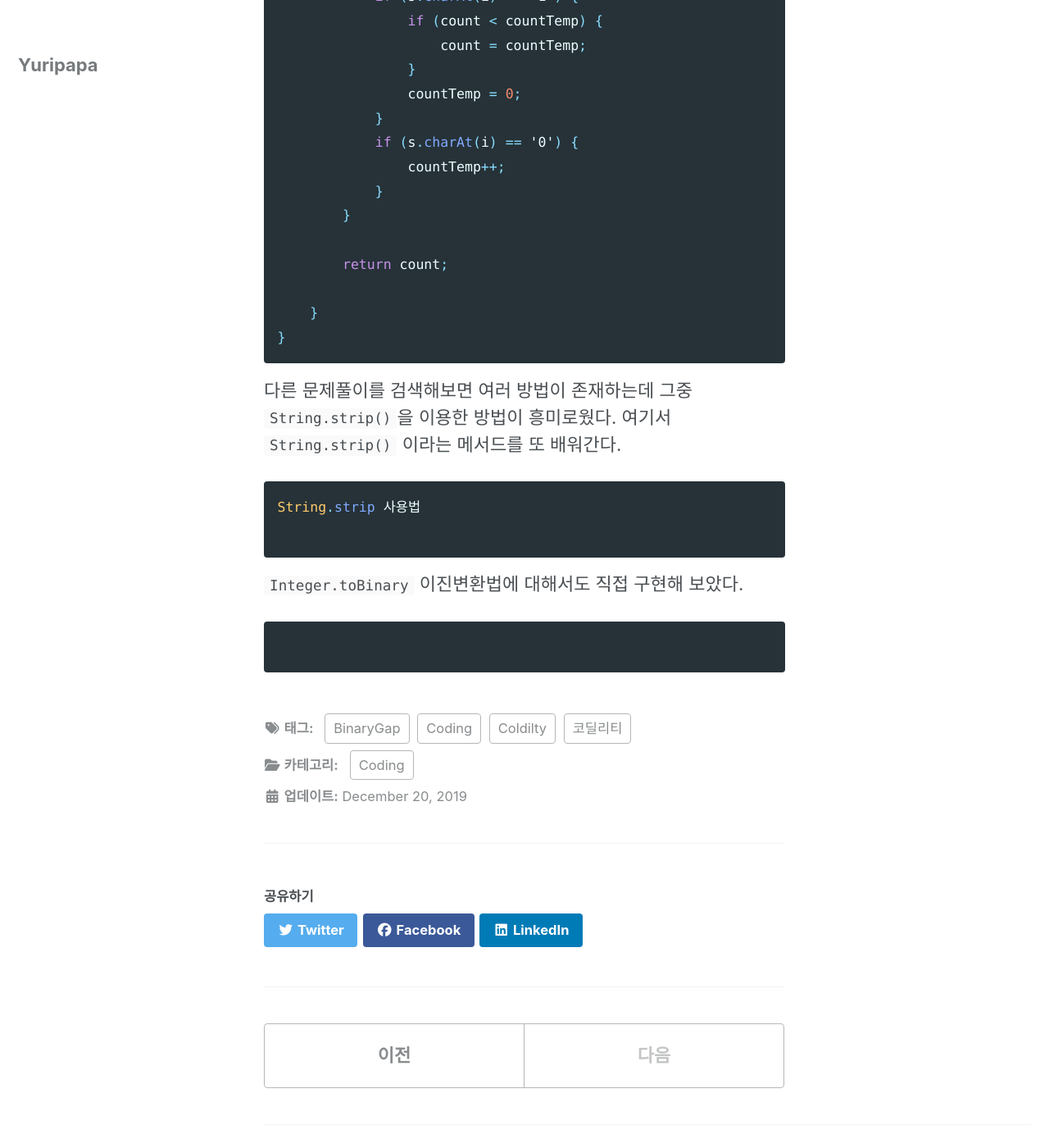
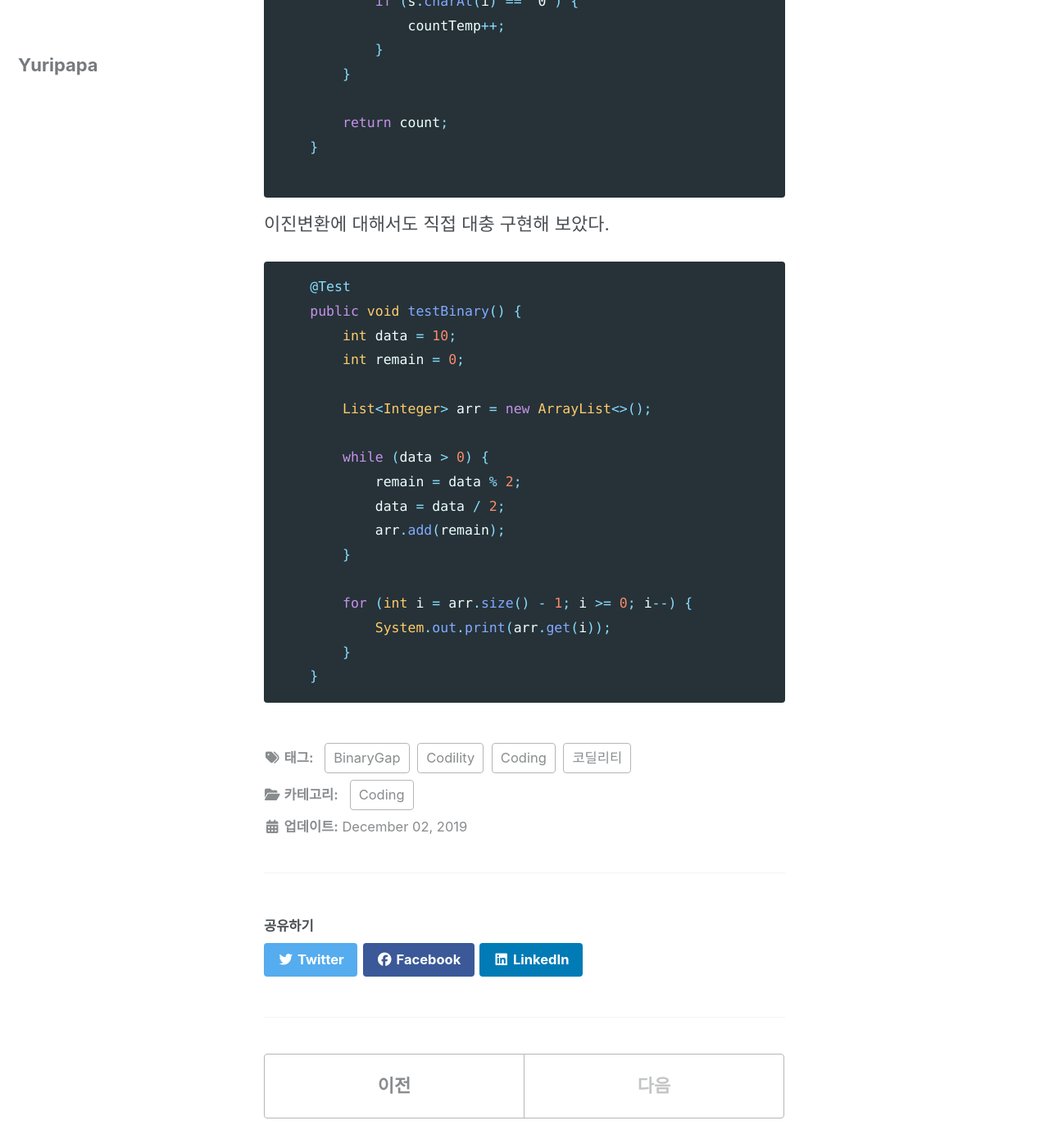
Before and after one commit to yuripapago/yuripapago.github.io, a Jekyll site: the page built from _posts/2019-12-02-Colidity-Lesson1-BinaryGap.md, in a window 1280 px wide and 1400 px high, scrolled down 835 px. Shown: the whole window at 82% size. Built offline with Jekyll 4.4.1, drawn with Linux system fonts in a browser that asks for light colours; cached includes are drawn as plain includes; nearby versions of some CDN libraries; some of the changed text lies outside the part shown.

Commit message:
코딜리티 레슨1 과제 등록

````diff
--- a/_posts/2019-12-02-Colidity-Lesson1-BinaryGap.md
+++ b/_posts/2019-12-02-Colidity-Lesson1-BinaryGap.md
@@ -1,15 +1,15 @@
 ---
-title:  "바이너리갭"
+title:  "BinaryGap"
 excerpt: "코딜리티"
 
 categories:
   - Coding
 tags:
   - Coding
-  - Coldilty
+  - Codility
   - BinaryGap
   - 코딜리티
-last_modified_at: 2019-12-20T03:00:00
+#last_modified_at: 2019-12-20T03:00:00
 
 
 #toc : true
@@ -19,20 +19,13 @@ last_modified_at: 2019-12-20T03:00:00
 ---
 
 코딜리티의 첫번째 문제.
+주어진 정수값에 대해서 이진 변환 후 연속적으로 가장 많이 발생한 0의 개수를 구하는 문제였다.
+
 여러가지 풀이 방법이 있겠지만 `Integer.toBinaryString()` 을 이용하여 풀어냈다.
 
 
 ```java
-
-public class No01_BinaryGap {
-
-    public static void main(String[] args) {
-        int solution = solutionByBinaryTransform(1041);
-        System.out.print(solution);
-    }
-
-
-    public static int solutionByBinaryTransform(int num) {
+    public int solution(int num) {
         String s = Integer.toBinaryString(num);
         System.out.println("binary : " + s);
 
@@ -52,21 +45,29 @@ public class No01_BinaryGap {
         }
 
         return count;
-
     }
-}
-```
-
-다른 문제풀이를 검색해보면 여러 방법이 존재하는데 그중 `String.strip()`을 이용한 방법이 흥미로웠다.
-여기서 `String.strip()` 이라는 메서드를 또 배워간다.
-
-```java
-String.strip 사용법
 
 ```
 
 
-`Integer.toBinary` 이진변환법에 대해서도 직접 구현해 보았다.
+이진변환에 대해서도 직접 대충 구현해 보았다.
+
 ```java
+    @Test
+    public void testBinary() {
+        int data = 10;
+        int remain = 0;
 
+        List<Integer> arr = new ArrayList<>();
+
+        while (data > 0) {
+            remain = data % 2;
+            data = data / 2;
+            arr.add(remain);
+        }
+
+        for (int i = arr.size() - 1; i >= 0; i--) {
+            System.out.print(arr.get(i));
+        }
+    }
 ```
````
Also changed, not shown: _posts/2019-12-01-Coding.md (renamed from _posts/2019-12-01-Codind.md), 2 other files.
